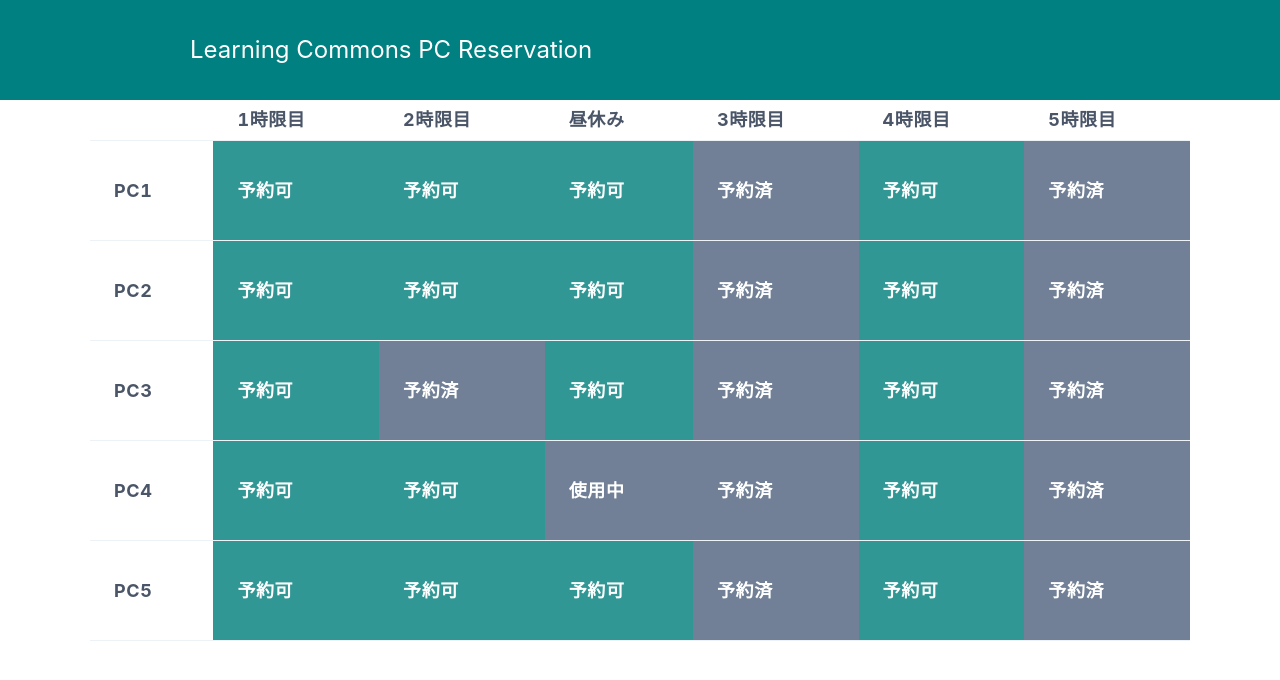
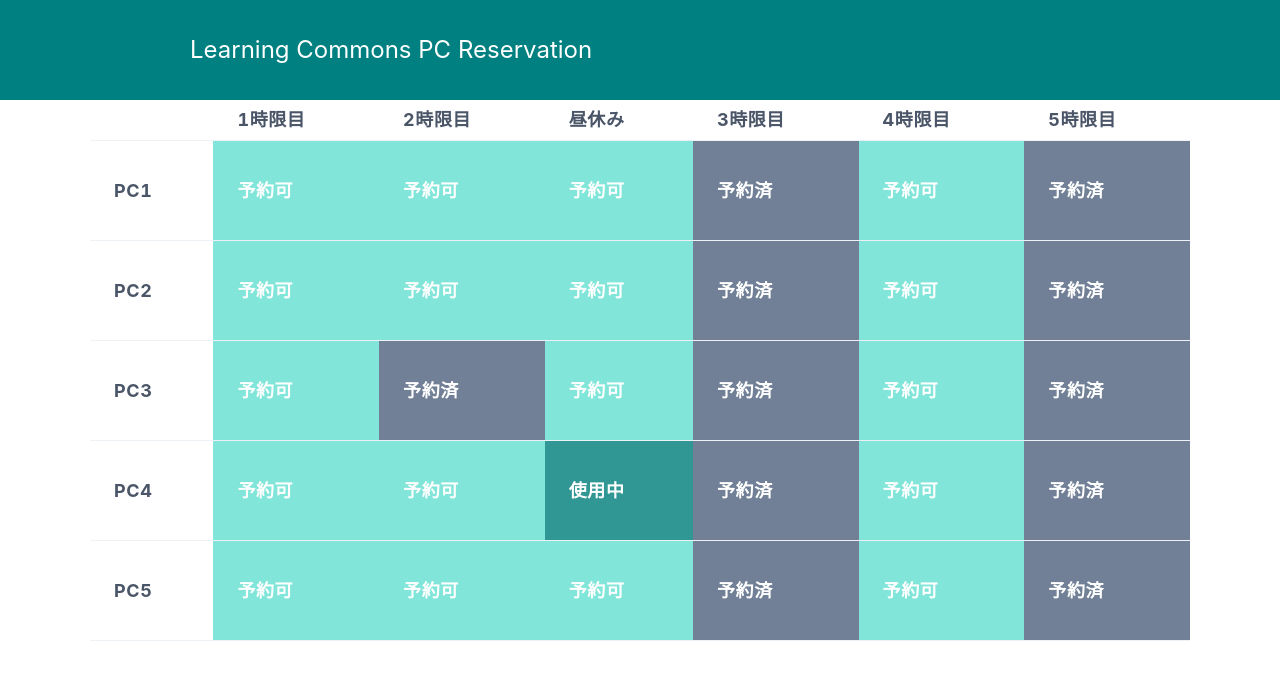
Before and after one commit to Yuta123456/reservation-pc-seat, a Next.js app: page / in a window 1280 px wide. Shown: the top 680 px of the page. Built offline with nearby package versions, Linux system fonts and the light colour scheme.

Commit message:
色相修正

```diff
--- a/src/components/reservation_table/ReservationTable.tsx
+++ b/src/components/reservation_table/ReservationTable.tsx
@@ -35,7 +35,7 @@ export const ReservationTable: FC<ReservationTableProps> = ({
 
 const reservationStateStyle: Record<ReservationState, {}> = {
   available: {
-    bgColor: "teal.500",
+    bgColor: "teal.200",
     color: "white",
   },
   isReserved: {
@@ -43,7 +43,7 @@ const reservationStateStyle: Record<ReservationState, {}> = {
     color: "white",
   },
   occupied: {
-    bgColor: "gray.500",
+    bgColor: "teal.500",
     color: "white",
   },
 };
```
